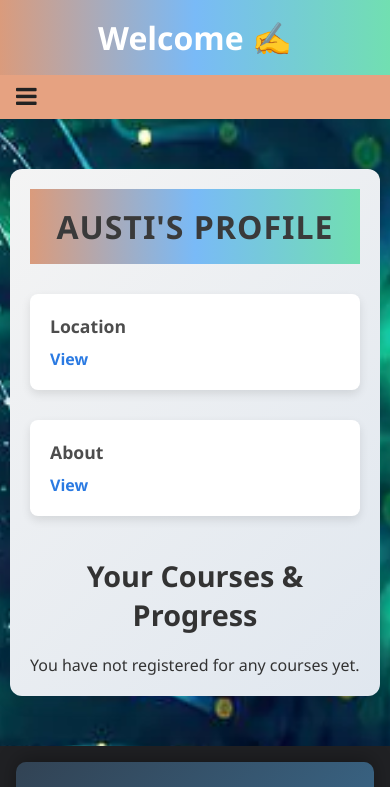
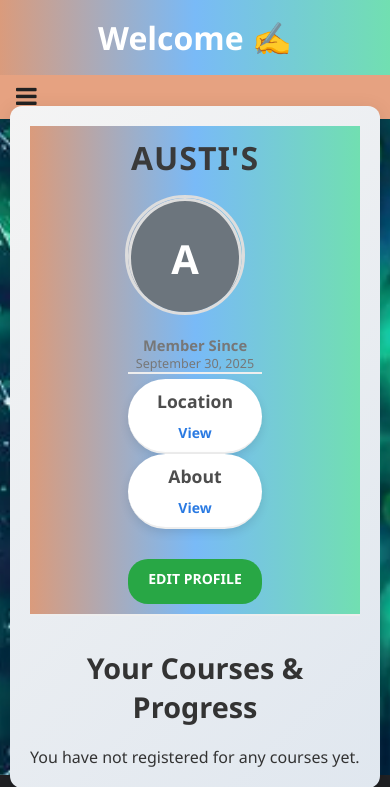
Before and after one commit to austineoduor/EDU_MASHINANI, a Django app: page /en/5/profile/ in a window 390 px wide. Shown: the top 787 px of the page. Run offline with Django 5.2, Linux system fonts and the light colour scheme; a user stored in the database is signed in; data comes from the database, SQL or seed files in the repository; both versions use the stored data as it was after the commit; grey boxes are pictures that could not be loaded.

Commit message:
improved user location and detail

```diff
--- a/User_system/settings.py
+++ b/User_system/settings.py
@@ -35,7 +35,7 @@ AUTH_USER_MODEL = 'Users.User'
 # Application definition
 
 INSTALLED_APPS = [
-    'Users.apps.UsersConfig',
+    'Users',
     'django.contrib.admin',
     'django.contrib.auth',
     'django.contrib.contenttypes',
@@ -128,6 +128,10 @@ LOGIN_URL = reverse_lazy("login_")
 LOGIN_REDIRECT_URL = reverse_lazy("dashboard")
 LOGOUT_REDIRECT_URL = reverse_lazy("login_")   # after logout
 
+# media storage
+MEDIA_URL = '/media/'
+MEDIA_ROOT = BASE_DIR / 'media'
+
 # Default primary key field type
 # https://docs.djangoproject.com/en/5.0/ref/settings/#default-auto-field
 
--- a/User_system/urls.py
+++ b/User_system/urls.py
@@ -16,8 +16,13 @@ Including another URLconf
 """
 from django.contrib import admin
 from django.urls import path, include
+from django.conf.urls.static import static
+from django.conf import settings
 
 urlpatterns = [
     path("en/", include("Users.urls")),
     path('admin/', admin.site.urls),
 ]
+
+if settings.DEBUG:
+    urlpatterns += static(settings.MEDIA_URL, document_root=settings.MEDIA_ROOT)
--- a/Users/models.py
+++ b/Users/models.py
@@ -48,6 +48,7 @@ class UserData(models.Model):
     middle_name = models.CharField(max_length=150, blank=True, null=True)
     location = models.CharField(max_length=200, blank=True, null=True)
     about = models.TextField(blank=True, null=True, validators=[validate_about_length])  # Added validator
+    profile_picture = models.ImageField(upload_to="profile_pics/", blank=True, null=True)
     created_at = models.DateTimeField(auto_now_add=True)
     updated_at = models.DateTimeField(auto_now=True)
 
--- a/Users/static/Users/profile.css
+++ b/Users/static/Users/profile.css
@@ -10,7 +10,7 @@ body {
 /* Profile Container */
 .profile-container {
     max-width: 1100px;
-    margin: 40px auto;
+    margin: -23px auto;
     padding: 40px;
     background: #fff;
     box-shadow: 0 4px 20px rgba(0, 0, 0, 0.1);
@@ -20,10 +20,33 @@ body {
 }
 
 /* Profile Header */
-.profile-header {
+.profile-header{
     text-align: center;
-    margin-bottom: 30px;
+    margin-bottom: 2rem;
+    padding: 1rem;
+
+    display: flex;
+    /* flex-wrap: wrap; */
+    align-items: center;
+    justify-content: flex-start;
+    margin-bottom: 2rem;
+    padding: 1rem;
+    border-bottom: 2px solid #eee;
 }
+
+.profile-header-content {
+    display: flex;
+    flex-wrap: wrap;
+    width: 100%;
+    align-items: center;
+}
+/* Left Side (Profile Picture) */
+.profile-left {
+    flex-shrink: 0;  /* Prevent profile image from shrinking */
+    margin-right: 20px;
+    margin-bottom: 20px;
+}
+
 
 .profile-header h1 {
     font-size: 2.5rem;
@@ -32,20 +55,107 @@ body {
     text-transform: uppercase;
     letter-spacing: 1px;
     margin: 0;
+    margin-bottom: 1rem;
 }
 
-/* User Information Section */
-.user-info {
-    display: grid;
-    grid-template-columns: 1fr 1fr;
-    gap: 30px;
-    margin-bottom: 40px;
+/* Member since */
+.profile-header .member-since {
+    font-size: 0.9em;
+    color: #777;
+    margin-bottom: 5px;
+
+}
+
+
+/* Profile Details */
+.profile-right {
+    flex-grow: 1; /* Make details take up remaining space */
+}
+
+.profile-details {
+    margin-bottom: 20px;
+}
+
+.profile-details a {
+    color: #e0e4e9;
+    text-decoration: none;
+}
+
+.profile-details .member-since,
+.profile-details .info-item {
+    border-bottom: 2px solid #eee;
+}
+
+/* Profile picture */
+.profile-header .profile-picture-container {
+    width: 120px;          /* size of circle */
+    height: 120px;
+    border-radius: 50%;    /* makes it a circle */
+    overflow: hidden;      /* crop anything outside */
+    display: flex;
+    justify-content: center;
+    align-items: flex-start;
+    margin: 0 auto;        /* center horizontally */
+    border: 3px solid #ddd; /* optional: nice border */
+}
+
+
+/* Default fallback picture */
+.profile-header .default-profile {
+    width: 120px;
+    height: 120px;
+    border-radius: 50%;
+    background: var(--profle, #6c757d); /* muted gray */
+    color: white;
+    font-size: 40px;
+    font-weight: bold;
+    display: flex;
+    align-items: center;
+    justify-content: center;
+    text-transform: uppercase;
+    border: 3px solid #ddd;
+    box-shadow: 0 2px 6px rgba(0, 0, 0, 0.1);
+}
+
+
+
+.profile-header .profile-picture{
+    width: 100%;
+    height: 100%;
+    border-radius: 50%;
+    object-fit: cover;
+    margin-bottom: 15px;
+    border: 3px solid #ddd;
+}
+.profile-picture img{
+    width: 100%;
+    height: 100%;
+    border-radius: 50%;
+    object-fit: cover;
+}
+.profile-right .btn {
+
+    display: inline-block;
+    padding: 10px 20px;
+    background-color: #28a745;
+    color: white;
+    font-weight: bold;
+    border-radius: 20px;
+    text-decoration: none;
+    margin-top: 10px;
+    position: relative;
+    bottom: -20px;
+
+}
+
+.profile-right .btn:hover{
+    background-color: #2ebe9a;
 }
 
 .info-item {
     background: #fff;
-    padding: 20px;
-    border-radius: 8px;
+    padding: 10px;
+    border-radius: 46px;
     box-shadow: 0 4px 10px rgba(0, 0, 0, 0.1);
     transition: transform 0.3s ease;
 }
@@ -121,6 +231,7 @@ body {
 }
 
 
+
 /* models */
 .modal {
   display: none;
@@ -162,6 +273,7 @@ body {
   cursor: pointer;
 }
 
+
 /* Responsive Adjustments */
 @media (max-width: 768px) {
     .profile-container {
@@ -189,6 +301,57 @@ body {
     }
 }
 
+/* --------------------- Responsive Layout --------------------- */
+
+/* For screens smaller than 768px (tablets) */
+@media (max-width: 768px) {
+    .profile-header {
+        flex-direction: column;
+        align-items: center;
+    }
+
+    .profile-header-content {
+        flex-direction: column;
+        text-align: center;
+    }
+
+    .profile-left {
+        margin-bottom: 10px;
+    }
+
+    .profile-details {
+        margin-top: 10px;
+        text-align: center;
+    }
+
+    .btn {
+        width: 100%;  /* Full-width button on small screens */
+    }
+}
+
+/* For screens smaller than 480px (phones) */
+@media (max-width: 400px) {
+    .profile-header {
+        padding: 10px;
+    }
+
+    .profile-picture-container {
+        width: 100px; /* Smaller profile picture */
+        height: 100px;
+    }
+
+    .profile-picture img {
+        object-fit: contain; /* Maintain aspect ratio */
+    }
+
+    .profile-details {
+        font-size: 14px; /* Adjust text size for small screens */
+    }
+
+    .btn {
+        padding: 12px; /* Slightly bigger button */
+    }
+}
 /* Keyframe Animation */
 @keyframes fadeIn {
     from {
--- a/Users/templates/Users/apply_course.html
+++ b/Users/templates/Users/apply_course.html
@@ -22,7 +22,7 @@
     {% endif %}
 
     {%  if not user_course or user_course.status == "not_applied" %}
-    <form method="POST">
+    <form action="{% url 'apply_course' %}" method="POST">
         {% csrf_token %}
 
         <div class="form-group">
--- a/Users/templates/Users/profile.html
+++ b/Users/templates/Users/profile.html
@@ -1,5 +1,6 @@
 {% extends "base.html" %}
 {% load static %}
+{% load profile_extras%}
 
 {% block title %} Profile {% endblock title %}
 {% block content%}
@@ -8,29 +9,69 @@
     <header class="profile-header">
         {% if user.username %}
         <h1>
-            <strong>{{ user.username|upper }}'S</strong> Profile
+            <strong>{{ user.username|upper }}'S</strong>
         </h1>
         {% endif %}
-    </header>
 
-    <div class="profile-content">
+        <div class="profile-header-content">
+
+            <div class="profile-left">
+                <div class="profile-picture-container">
+                    <!-- <h3>Profile Picture</h3> -->
+                    {% if user.profile.profile_picture %}
+                        <div  class="profile-picture">
+                            <img src="{{ user.profile.profile_picture.url }}" alt="Profile Picture">
+                        </div>
+                    {% else %}
+                        <div class="default-profile"  style="--profile-color: '{{ user|color_for_user | default:'#6c757d'}}'">
+                            {{ user|initials }}
+
+                        </div>
+                    {% endif %}
+
+                </div>
+            </div>
+
             <!-- User Information Section -->
-        <section class="user-info">
+            <div class="profile-right">
+                <div class="profile-details">
+                <div class="member-since">
+                    <h3>Member Since</h3>
+                    <p>{{ user.profile.created_at|date:"F d, Y" }}</p>
+                </div>
                 <div class="info-item">
                     {% if user.profile.location %}
                     <h3>Location</h3>
                         <a href="javascript:void(0)" onclick="openModal('locationModal')">View</a>
                     {% endif %}
                 </div>
-
                 <div class="info-item">
                     {% if user.profile.about %}
                     <h3>About</h3>
                     <a href="javascript:void(0)" onclick="openModal('aboutModal')">View</a>
                     {% endif %}
                 </div>
-        </section>
+                <!-- Edit Profile Link -->
+                {% if user == request.user %}
+                    <a href="{% url 'edit_profile' user.id %}" class="btn">Edit Profile</a>
+                {% endif %}
+                </div>
+            </div>
 
+        </div>
+    </header>
+
+    <div class="profile-content">
+
+        {% if messages %}
+            <div class="messages">
+                {% for message in messages %}
+                    <div class="alert {% if message.tags %}alert-{{ message.tags }}{% endif %}">
+                        {{ message }}
+                    </div>
+                {% endfor %}
+            </div>
+        {% endif %}
         <!-- Courses Section -->
         <section class="user-courses">
             <h2>Your Courses & Progress</h2>
--- /dev/null
+++ b/Users/templatetags/profile_extras.py
@@ -0,0 +1,30 @@
+from django import template
+import hashlib
+
+register = template.Library()
+
+@register.filter
+def initials(user):
+    """Return initials from first and last name, or username fallback"""
+    if user.first_name and user.last_name:
+        return f"{user.first_name[0]}{user.last_name[0]}".upper()
+    elif user.first_name:
+        return user.first_name[0].upper()
+    elif user.username:
+        return user.username[0].upper()
+    return "?"
+
+@register.filter
+def color_for_user(user):
+    """
+    Generate a consistent color for a user based on their username/id.
+    Returns a hex color.
+    """
+    seed = user.username or str(user.id)
+
+    if not seed:
+        return '#6c757d' #fallback color
+
+    hash_digest = hashlib.md5(seed.encode("utf-8")).hexdigest()
+    # Use first 6 chars of hash as a color
+    return f"#{hash_digest[:6]}"
--- a/Users/urls.py
+++ b/Users/urls.py
@@ -8,5 +8,6 @@ urlpatterns = [
         path("logout/", views.logout_, name="logout_"),
         path("dashboard/", views.dashboard, name="dashboard"),
         path("<int:id>/profile/", views.profile, name="profile"),
+        path("profile/<int:user_id>/edit/", views.edit_profile, name="edit_profile"),
         path("course/apply/<int:course_id>/", views.apply_course, name="apply_course"),
 ]
--- a/Users/views.py
+++ b/Users/views.py
@@ -113,6 +113,41 @@ def profile(request, id):
     }
     return render(request, "Users/profile.html", context)
 
+
+@login_required
+def edit_profile(request, user_id):
+    # Make sure the profile exists
+    user = get_object_or_404(User, id=user_id)
+
+    # Prevent editing other users’ profiles
+    if user != request.user:
+        messages.error(request, "You are not allowed to edit this profile.")
+        return redirect("profile", id=user.id)
+
+    profile = request.user.profile  # thanks to related_name="profile"
+
+    if request.method == "POST":
+
+        # Handle profile picture upload
+        if "profile_picture" in request.FILES:
+            profile.profile_picture = request.FILES["profile_picture"]
+
+         # Only update if the field is actually present and not empty
+        middle_name = request.POST.get("middle_name")
+        location = request.POST.get("location")
+        about = request.POST.get("about")
+
+        if middle_name or location or about :
+            user.middle_name = middle_name
+            user.location = location
+            user.about = about
+
+        profile.save()
+        messages.success(request, "Your profile has been updated successfully.")
+        return redirect("profile", id=request.user.id)  # go back to profile page
+
+    return render(request, "Users/edit_profile.html")
+
 @login_required
 def apply_course(request, course_id):
 
```
Also changed, not shown: Users/static/Users/edit_profile.css (added, +87 -0 lines), Users/templates/Users/edit_profile.html (added, +55 -0 lines), Users/migrations/0006_userdata_profile_picture.py (added), db.sqlite3, media/profile_pics/download_3.jfif (added). Lines whose indentation alone changed are shown as unchanged.
